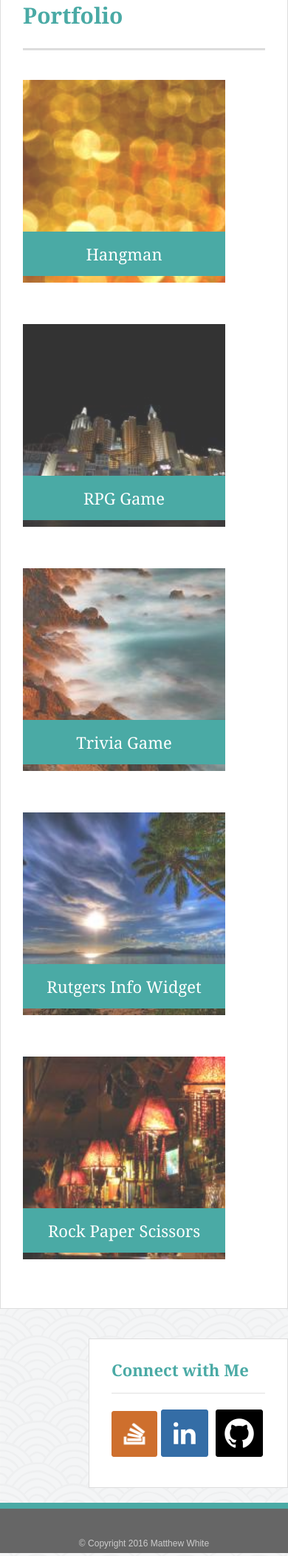
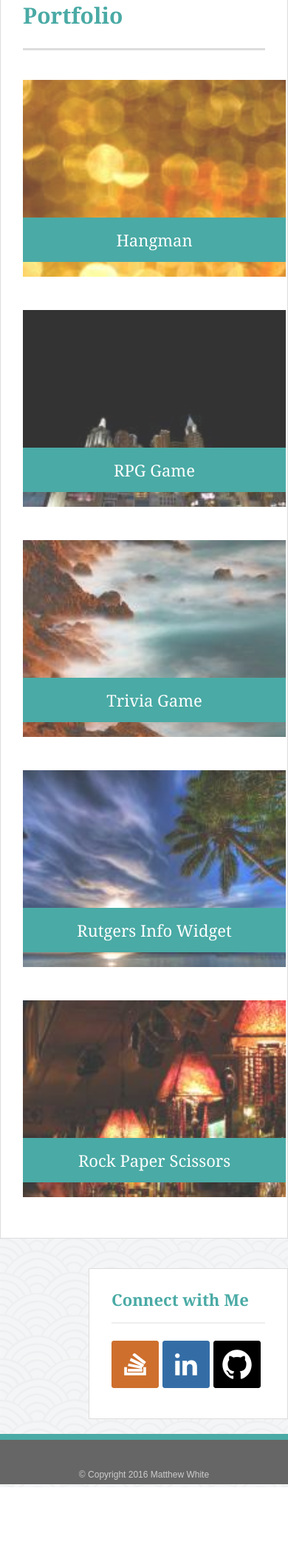
Before and after one commit to mattwhite8/Responsive_Portfolio, a PHP site: page /portfolio.html in a window 390 px wide. Shown: the part 165-2268 px from the top of the page at 74% size. After the commit the page ends 2175 px from the top, so only its background shows below. Run offline with PHP 8.4, Linux system fonts and the light colour scheme.

Commit message:
added media query for 980px width

```diff
--- a/assets/css/style.css
+++ b/assets/css/style.css
@@ -150,8 +150,8 @@ h3, .sidebar h2 {
 }
 
 .social {
-	width: 62px;
-	height: 62px;
+	width: 64px;
+	height: 64px;
 	margin-top: 8px;
 	margin-right: 5px;
 }
@@ -246,3 +246,19 @@ input[type=submit] {
 	padding: 10px 30px;
 	cursor: pointer;
 }
+
+@media only screen and (max-width: 980px) {
+	.container {
+		max-width: 730px;
+	}
+
+	.main-section {
+		max-width: 420px;
+	}
+
+	.work {
+		width: 356px;
+		height: 266px;
+		overflow: hidden;
+	}
+}
--- a/contact.html
+++ b/contact.html
@@ -48,9 +48,8 @@
 					<h2>Connect with Me</h2>
 
 					<a href="http://stackoverflow.com/users/4521269/matt-white"><img src="assets/images/stack.png" alt="Stack Overflow icon" class="social"></a>
-					<a href="https://www.linkedin.com/in/matt-white-2719ab37
-					" class="social"><img src="assets/images/linkedin.png" alt="Linkedin icon"></a>
-					<a href="http://github.com/mattwhite8" class="social"><img src="assets/images/github.png" alt="Github icon"></a>
+					<a href="https://www.linkedin.com/in/matt-white-2719ab37"><img src="assets/images/linkedin.png" alt="Linkedin icon" class="social"></a>
+					<a href="http://github.com/mattwhite8"><img src="assets/images/github.png" alt="Github icon" class="social"></a>
 
 			</section> <!-- .sidebar -->
 			<div class="push"></div> <!-- .push -->
--- a/index.html
+++ b/index.html
@@ -39,8 +39,8 @@
 
 					<a href="http://stackoverflow.com/users/4521269/matt-white"><img src="assets/images/stack.png" alt="Stack Overflow icon" class="social"></a>
 					<a href="https://www.linkedin.com/in/matt-white-2719ab37
-					" class="social"><img src="assets/images/linkedin.png" alt="Linkedin icon"></a>
-					<a href="http://github.com/mattwhite8" class="social"><img src="assets/images/github.png" alt="Github icon"></a>
+					"><img src="assets/images/linkedin.png" alt="Linkedin icon" class="social"></a>
+					<a href="http://github.com/mattwhite8"><img src="assets/images/github.png" alt="Github icon" class="social"></a>
 
 			</section> <!-- .sidebar -->
 			<div class="push"></div> <!-- .push -->
--- a/portfolio.html
+++ b/portfolio.html
@@ -2,6 +2,7 @@
 <html>
 <head>
 	<title>Matt White's Portfolio</title>
+	<meta name="viewport" content="width=device-width, initial-scale=1.0">
 	<link rel="stylesheet" type="text/css" href="assets/css/reset.css">
 	<link rel="stylesheet" type="text/css" href="assets/css/style.css">
 </head>
@@ -61,8 +62,8 @@
 
 					<a href="http://stackoverflow.com/users/4521269/matt-white"><img src="assets/images/stack.png" alt="Stack Overflow icon" class="social"></a>
 					<a href="https://www.linkedin.com/in/matt-white-2719ab37
-					" class="social"><img src="assets/images/linkedin.png" alt="Linkedin icon"></a>
-					<a href="http://github.com/mattwhite8" class="social"><img src="assets/images/github.png" alt="Github icon"></a>
+					"><img src="assets/images/linkedin.png" alt="Linkedin icon" class="social"></a>
+					<a href="http://github.com/mattwhite8"><img src="assets/images/github.png" alt="Github icon" class="social"></a>
 
 			</section> <!-- .sidebar -->
 			<div class="push"></div> <!-- .push -->
```
